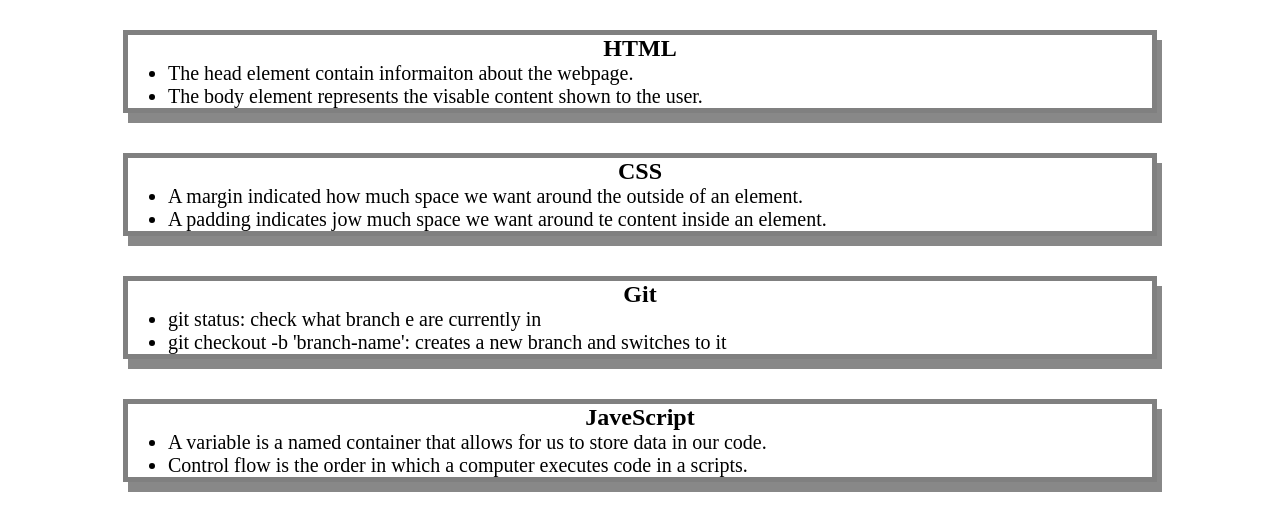
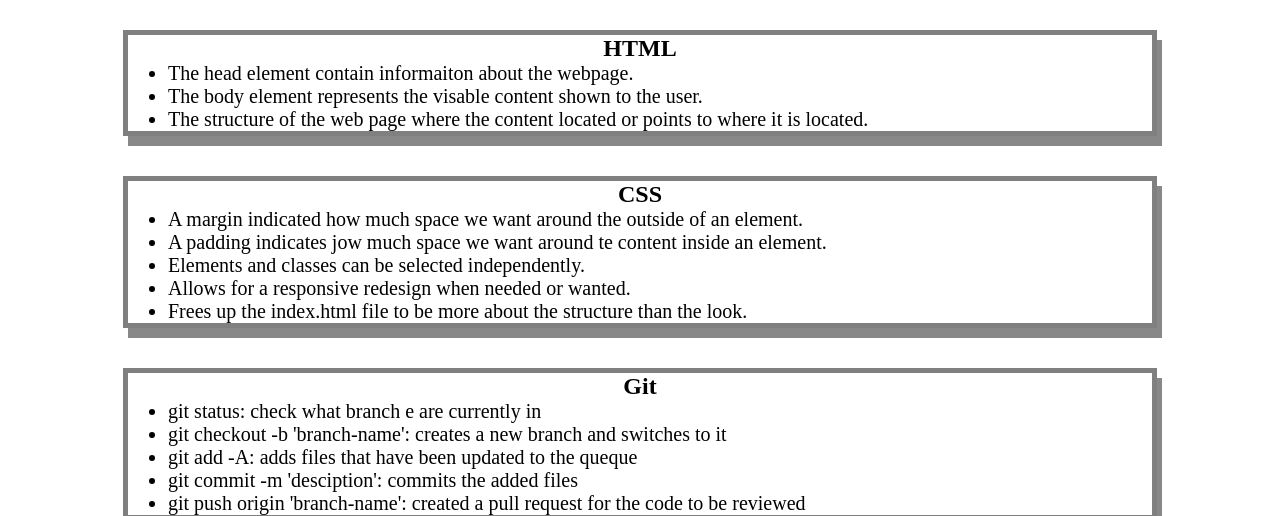
Before and after one commit to cwen13/prework-study-guide, a plain HTML site: page index.html in a window 1280 px wide. Shown: the part 130-646 px from the top of the page. Drawn offline with Linux system fonts and the light colour scheme.

Commit message:
added additional informaiton

```diff
--- a/index.html
+++ b/index.html
@@ -21,6 +21,7 @@
         <ul>
           <li>The head element contain informaiton about the webpage.</li>
           <li>The body element represents the visable content shown to the user.</li>
+	  <li>The structure of the web page where the content located or points to where it is located.</li>
         </ul>
       </section>
       <section class="card" id="css-section">
@@ -28,6 +29,9 @@
         <ul>
           <li>A margin indicated how much space we want around the outside of an element.</li>
 	  <li>A padding indicates jow much space we want around te content inside an element.</li>
+	  <li>Elements and classes can be selected independently.</li>
+	  <li>Allows for a responsive redesign when needed or wanted.</li>
+	  <li>Frees up the index.html file to be more about the structure than the look.</li>
         </ul>
       </section>
       <section class="card" id="git-section">
@@ -35,6 +39,9 @@
         <ul>
           <li>git status: check what branch e are currently in</li>
           <li>git checkout -b 'branch-name': creates a new branch and switches to it</li>
+	  <li>git add -A: adds files that have been updated to the queque</li>
+	  <li>git commit -m 'desciption': commits the added files</li>
+	  <li>git push origin 'branch-name': created a pull request for the code to be reviewed</li>
         </ul>
       </section>
       <section class="card" id="javascript-section">
```
